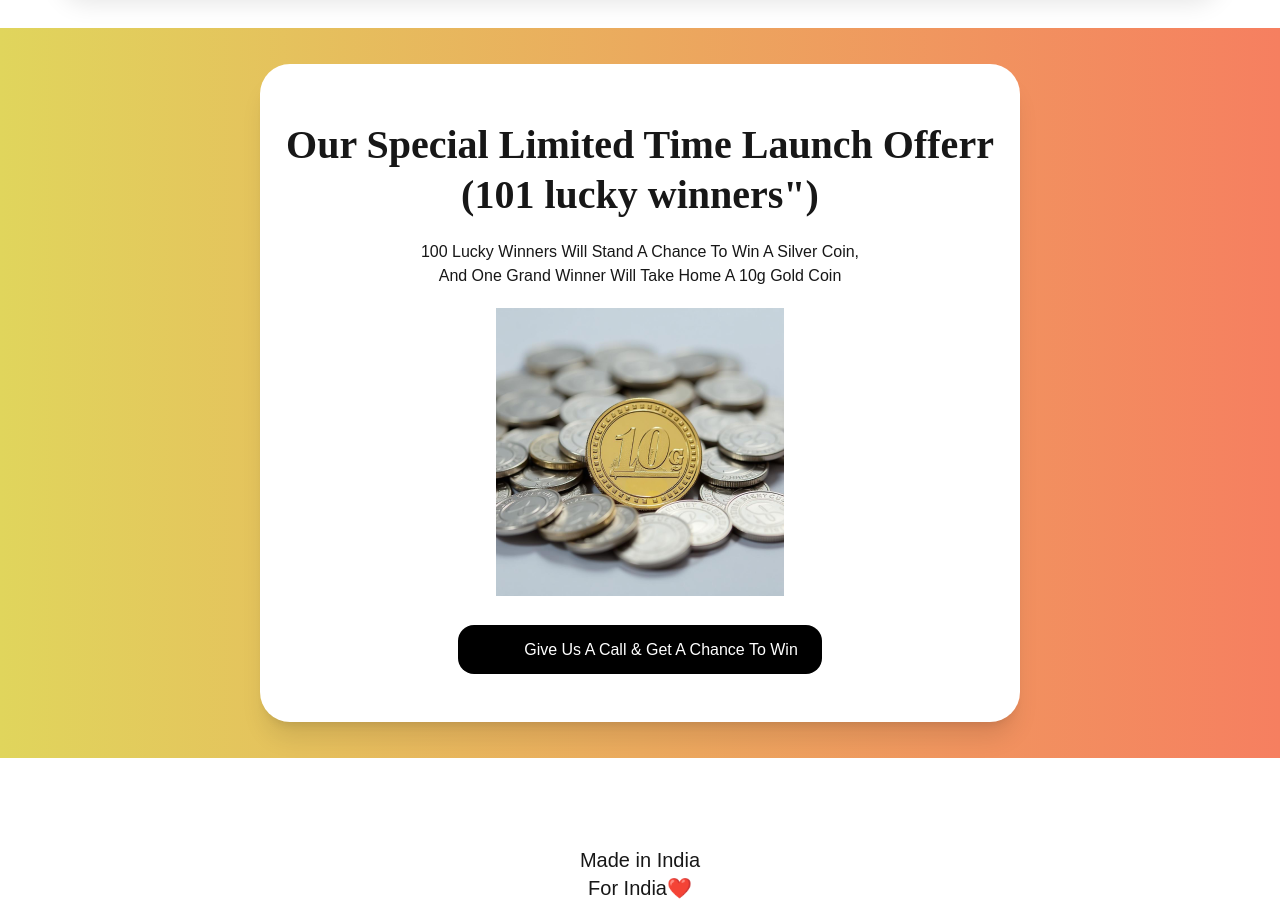
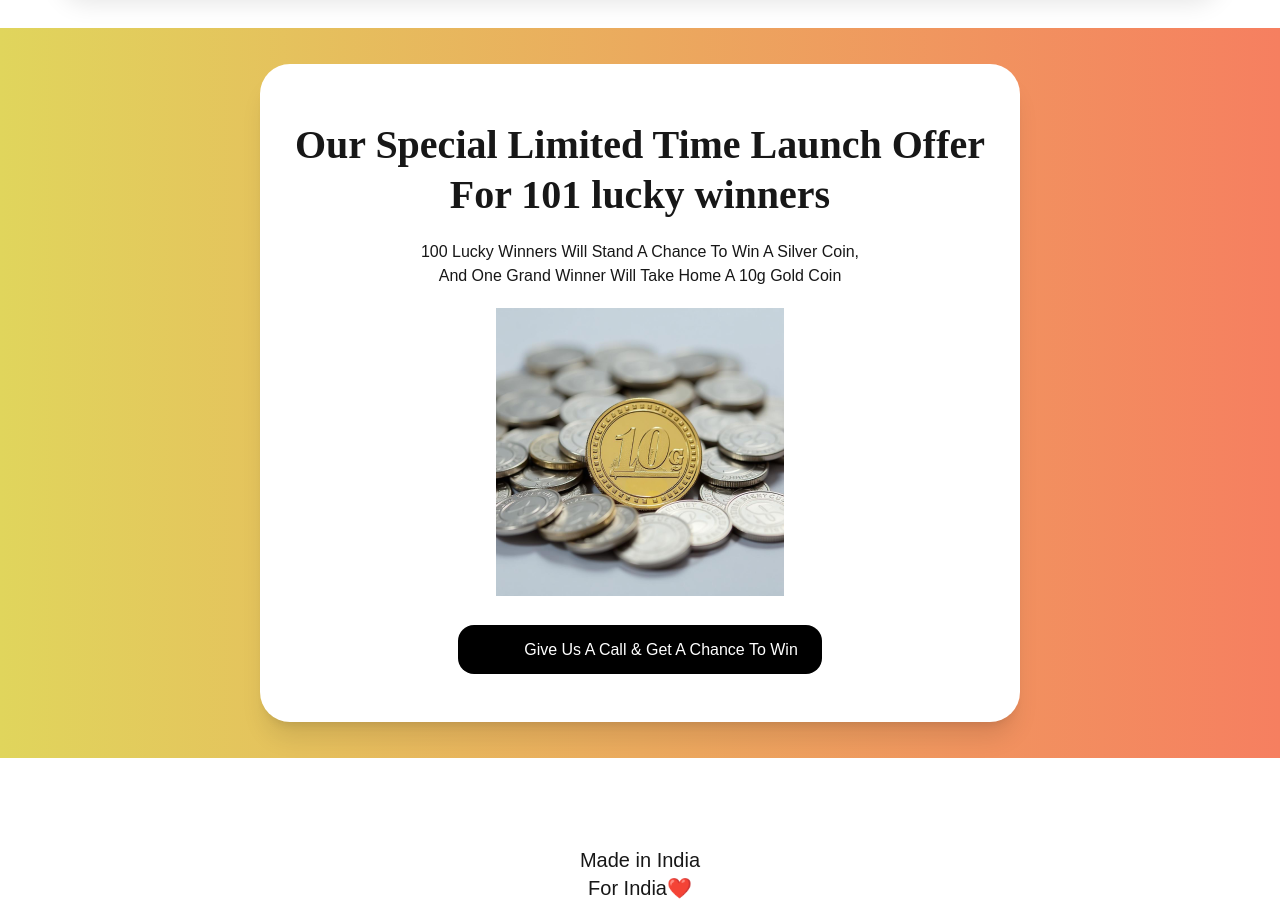
Before and after one commit to naren4545/helloPintudeRepo, a Next.js app: page / in a window 1280 px wide. Shown: the part 4320-5237 px from the top of the page. Built offline with nearby package versions, Linux system fonts and the light colour scheme.

Commit message:
first commit

```diff
--- a/src/app/components/home/Section5.tsx
+++ b/src/app/components/home/Section5.tsx
@@ -10,8 +10,8 @@ export default function Section5() {
       <div className="max-w-[1200px] py-9 mx-auto ">
       <div className="mx-2">
       <div className="shadow-xl px-5 py-14 rounded-[30px] text-center max-w-[760px] bg-white mx-auto">
-        <h2 className='section-main-heading  mb-5'>Our Special Limited Time Launch Offerr<br/>
-        (101 lucky winners")</h2>
+        <h2 className='section-main-heading  mb-5'>Our Special Limited Time Launch Offer <br/>
+        For 101 lucky winners</h2>
 
         <p className='max-w-[468px] mx-auto mb-5'>100 Lucky Winners Will Stand A Chance To Win A Silver Coin, And One Grand Winner Will Take Home A 10g Gold Coin</p>
 <Image className='inline mb-4' src={coin} alt='coin'/>
```
